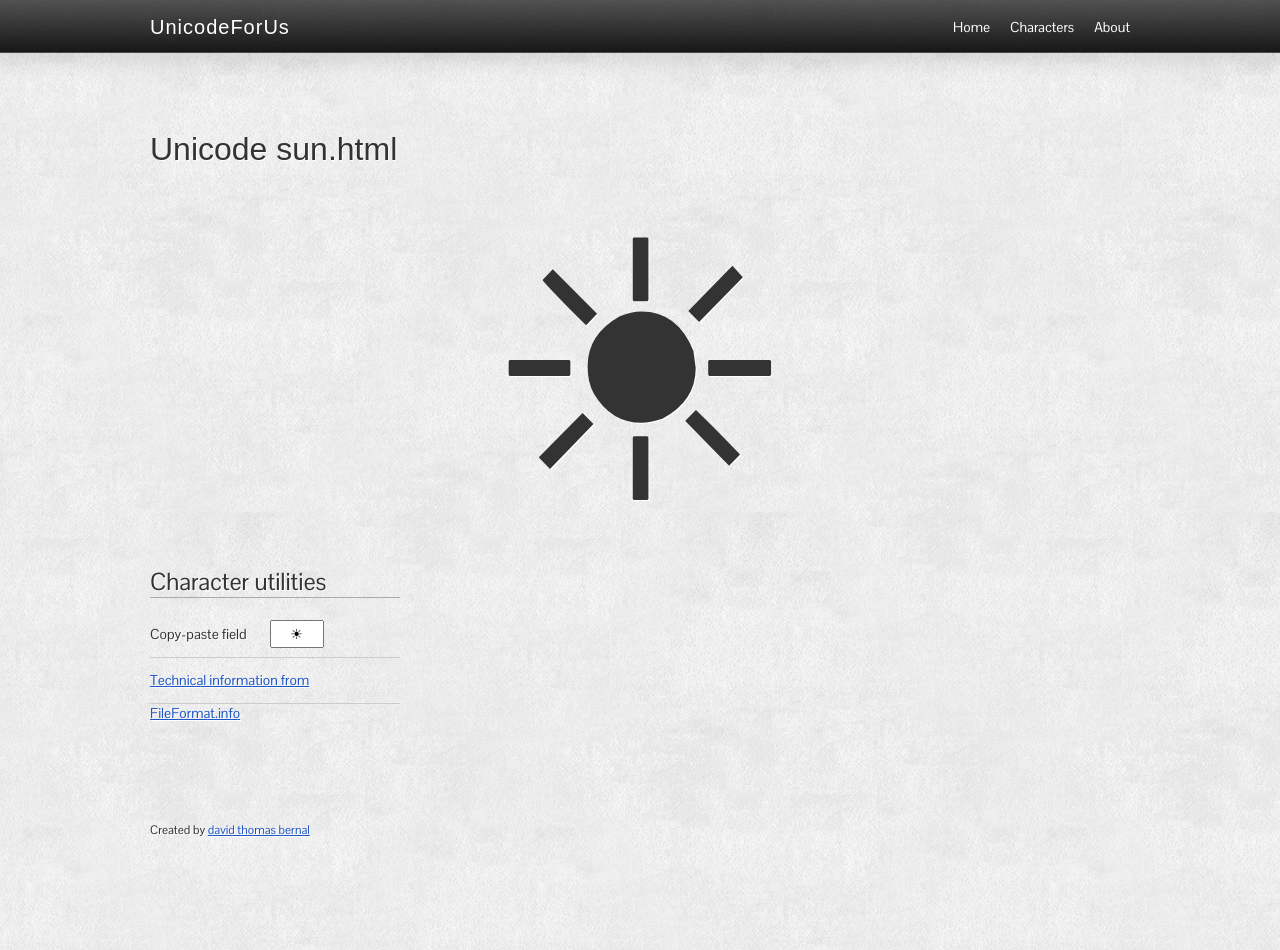
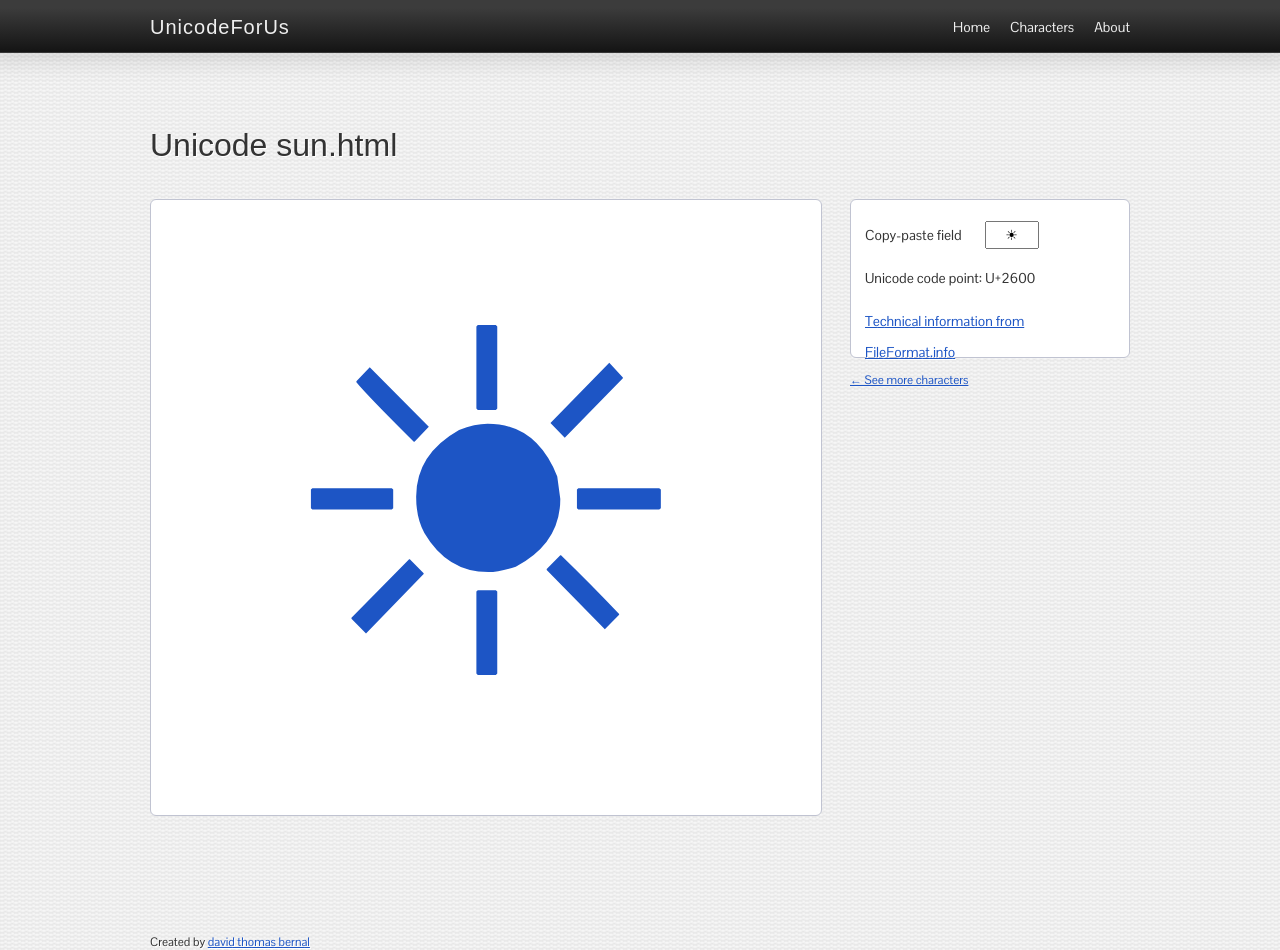
Before and after one commit to dtb/unicodeforus, a Jekyll site: the page built from characters/sun.html, in a window 1280 px wide. Built offline with Jekyll 4.4.1, drawn with Linux system fonts in a browser that asks for light colours; some web fonts are replaced.

Commit message:
Cleanup design esp on char page

```diff
--- a/_layouts/default.html
+++ b/_layouts/default.html
@@ -42,16 +42,17 @@ layout: default
 		</nav>
 
 		{% if page.character %}
-			<section class="character-page">
+			<section class="cf character-page">
 				<h2>Unicode {{ page.name }}</h2>
 				<div class="character">
 						{{ page.character }}
 				</div>
-				<div class="character-details">
-					<h3>Character utilities</h3>
-					<ul>
+				<ul class="character-details">
 					<li>
 						<label>Copy-paste field <input value="{{ page.character }}" /></label>
+					</li>
+					<li>
+						Unicode code point: U+{{ page.code }}
 					</li>
 					<li>
 						<a href="http://www.fileformat.info/info/unicode/char/{{ page.code }}/index.htm">
@@ -60,7 +61,10 @@ layout: default
 					</li>
 				</ul>
 
-				</div>
+				<a class="see-more" href="/characters">
+					← See more characters
+				</a>
+
 			</section>
 		{% else %}
 			{{ content }}
--- a/style.css
+++ b/style.css
@@ -41,22 +41,22 @@ body {
 	text-shadow:1px 1px #fff;
 	font-family:pontano sans, sans-serif;
 	color:#333;
-	background:#f3f3f3 url("/images/extra_clean_paper-bg.png");
+	background: #f3f3f3 url('/images/stitched_wool.png') repeat;
 }
 
 nav#main {
 	margin:0 0 0 0;
 	background-image: -moz-linear-gradient(
-		rgba(30, 30, 30, .75),
-		rgba(0, 0, 0, .9)
+		rgb(30, 30, 30),
+		rgb(0, 0, 0)
 	);
 	background-image: -webkit-linear-gradient(
-		rgba(30, 30, 30, .75),
-		rgba(0, 0, 0, .9)
+		rgb(60, 60, 60) 15%,
+		rgb(20, 20, 20)
 	);
 	padding-top:2px;
 	border-bottom:1px solid rgba(0,0,0,.1);
-	color:white;
+	color:#efefef;
 	box-shadow: 0 0 20px 10px rgba(0,0,0,.1);
 	text-shadow:none;
 }
@@ -172,20 +172,37 @@ body > footer {
 }
 
 
-.character {
-	margin:30px auto 0 auto;
-	width:980px;
-	font-size:360px;
-	text-align:center;
-}
-
 h2 {
 	font-size:32px;
 	font-family:sansita one, sans-serif;
 }
+.character-page {
+	margin-top:60px;
+}
+
+.character {
+	color:#1D55C5;
+	margin:30px 28px 0 0;
+	font-size:480px;
+	width:580px;
+	text-align:center;
+	float:left;
+	background: white;
+	border: 1px solid #C0C3D1;
+	border-radius: 6px;
+	padding: 0 45px;
+	line-height:normal;
+}
+
 
 .character-details {
+	float:left;
 	width:250px;
+	border: 1px solid #C0C3D1;
+	background:#fff;
+	border-radius:6px;
+	padding:14px;
+	margin-top:30px;
 }
 
 .character-details h3 {
@@ -197,9 +214,13 @@ h2 {
 .character-details li {
 	list-style:none;
 	padding:6px 0;
-	border-bottom:1px solid #ccc;
-	line-height:33px;
-	height:33px;
+	height:31px;
+	line-height:31px;
+}
+
+.see-more {
+	font-size:12px;
+	text-shadow:none;
 }
 
 .character-details input {
@@ -228,11 +249,8 @@ section.characters h2 {
 	text-align:center;
 	font-size:40px;
 
-	border:1px solid #ccc;
-	background:#fff -webkit-linear-gradient(
-		rgba(230, 230, 230, 1),
-		rgba(255, 255, 255, 1)
-	);
+	border:1px solid #C0C3D1;
+	background:#fff;
 	border-radius:4px;
 	margin:10px 28px 10px 0;
 }
```
Also changed, not shown: images/extra_clean_paper-bg.png (deleted), images/stitched_wool.png (added). Lines whose indentation alone changed are shown as unchanged.
